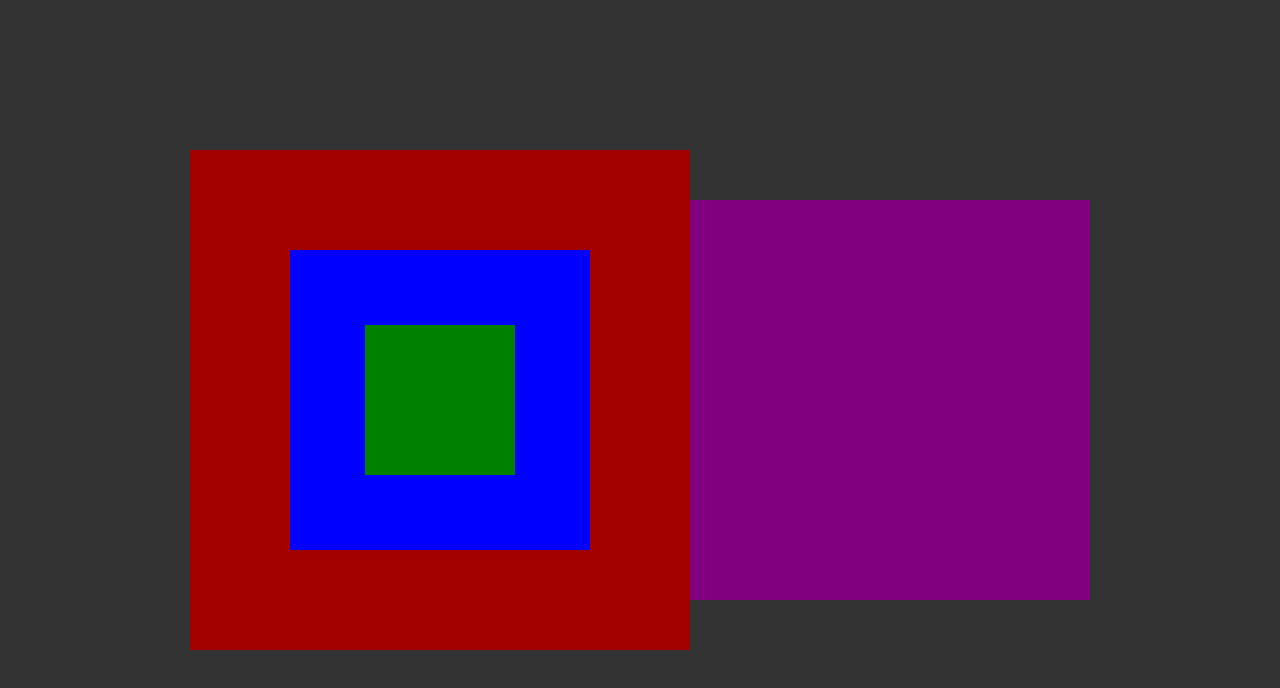
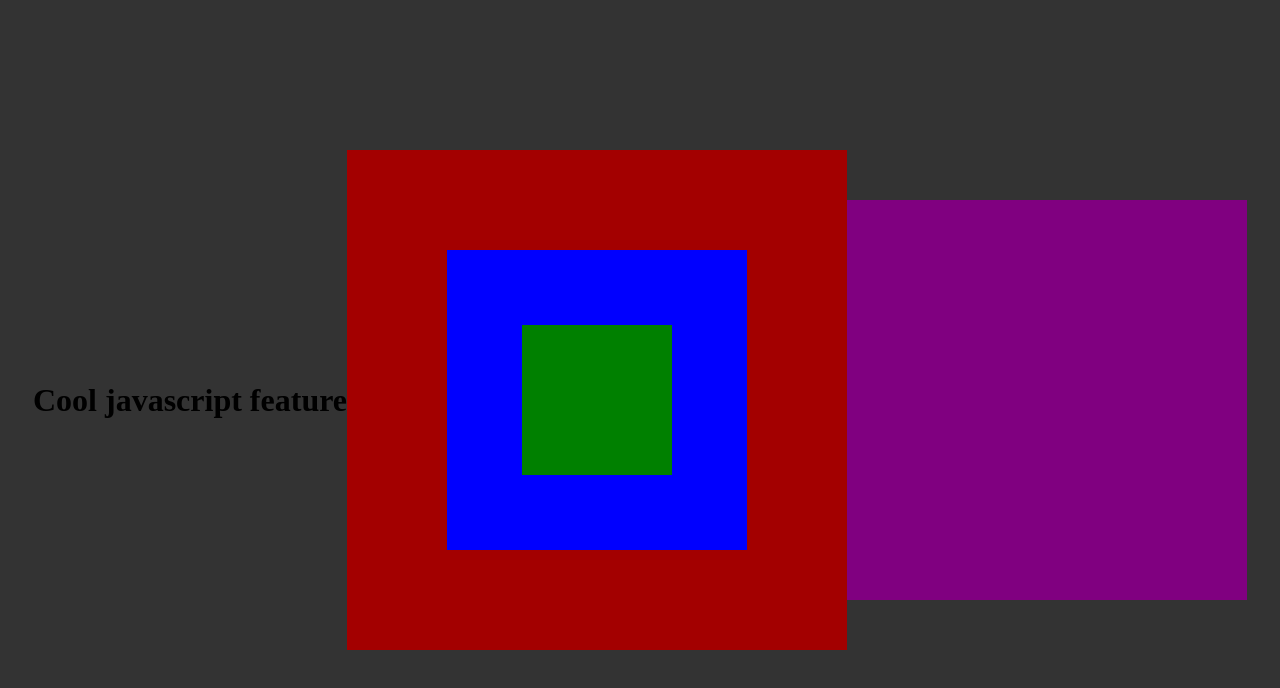
Before and after one commit to PaulRichardCode/Just-posting-random-shiii, a plain HTML site: page index.html in a window 1280 px wide. Drawn offline with Linux system fonts and the light colour scheme.

Commit message:
Update index.html

```diff
--- a/index.html
+++ b/index.html
@@ -8,6 +8,7 @@
     <link rel="stylesheet" href="style.css" />
   </head>
   <body>
+    <h1>Cool javascript feature</h1>
     <div class="grandparent">
       <div class="parent">
         <div class="child"></div>
```
